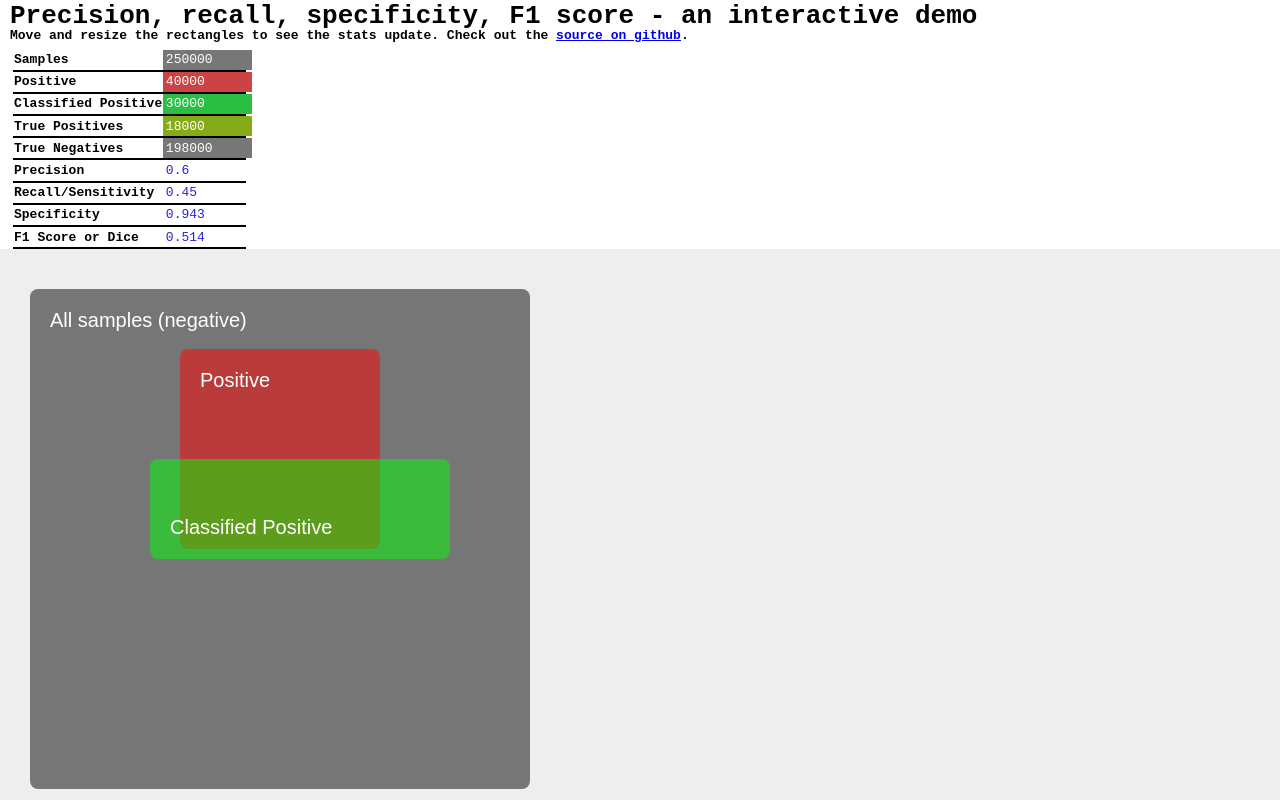
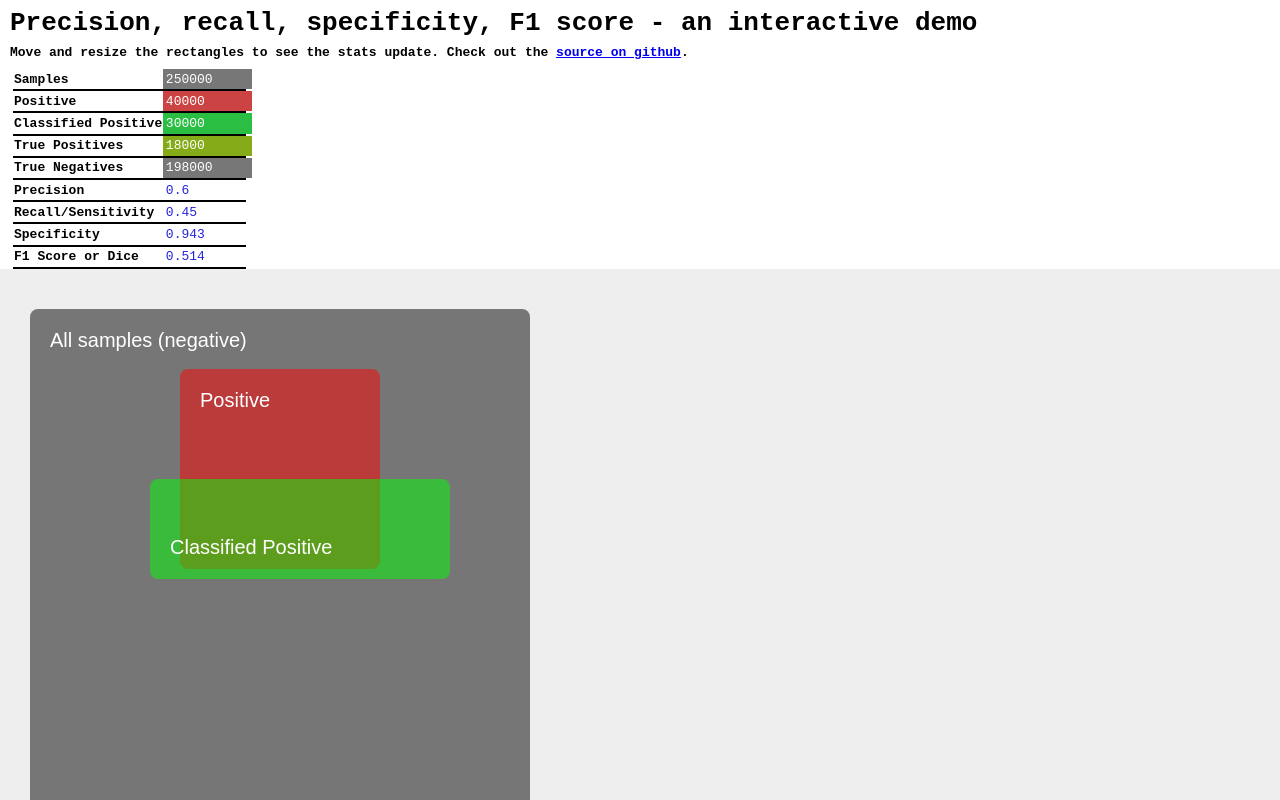
Before and after one commit to ubershmekel/precision-recall-f1, a plain HTML site: page index.html in a window 1280 px wide. Drawn offline with Linux system fonts and the light colour scheme.

Commit message:
Better title line spacing

```diff
--- a/index.css
+++ b/index.css
@@ -87,14 +87,14 @@ body {
 
 h1 {
   margin: 10px 10px;
-  line-height: 0.5em;
+  line-height: 1em;
   font-size: 200%;
   display: block
 }
 
 h2 {
   margin: 10px 10px;
-  line-height: 0.5em;
+  line-height: 1em;
   font-size: 100%;
   display: block
 }
```
